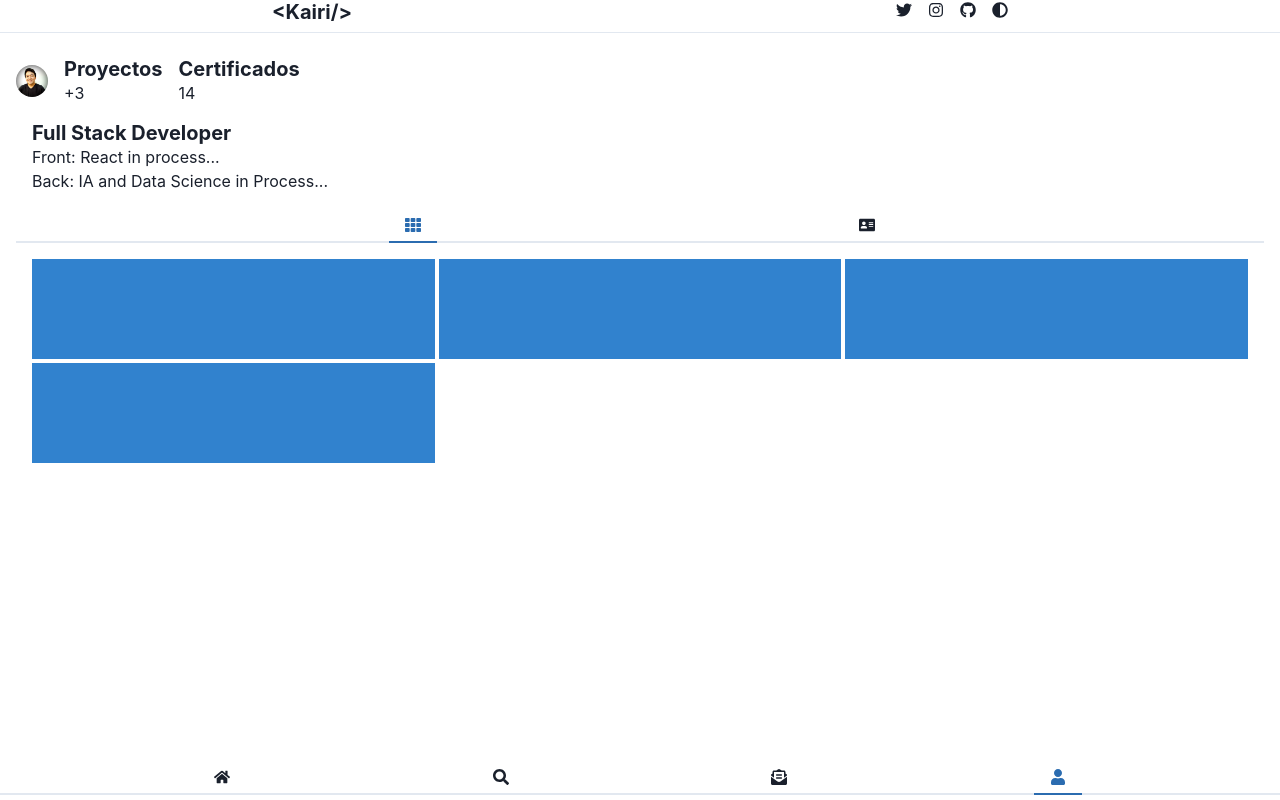
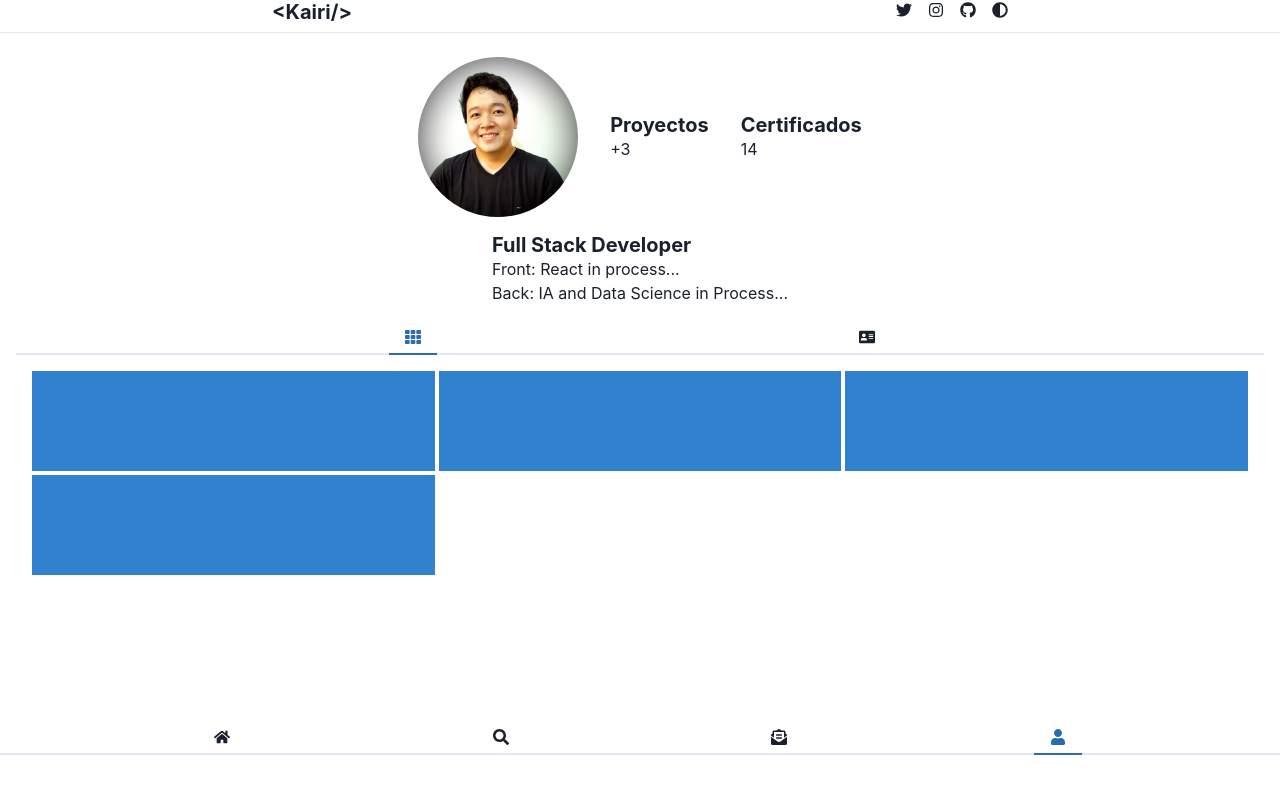
Before and after one commit to KairiyamaCristian/ProgramacionWeb, a React (Vite) app in the folder Portafolio/: page / in a window 1280 px wide. Built offline with nearby package versions, Linux system fonts and the light colour scheme.

Commit message:
probando

```diff
--- a/Portafolio/src/components/Navigator.jsx
+++ b/Portafolio/src/components/Navigator.jsx
@@ -17,11 +17,11 @@ function Navigator() {
     divider={<StackDivider borderColor='gray.200' />}
     align='stretch'
     margin='0'>
-    <Box h='100%' >
+    <Box >
     <Header/>
     </Box>
     <Tabs defaultIndex={3}>
-    <Box h='90vh'>
+    <Box h='85vh'>
     <TabPanels>
         <TabPanel>
           <Cards/>
--- a/Portafolio/src/components/Perfil.jsx
+++ b/Portafolio/src/components/Perfil.jsx
@@ -5,10 +5,10 @@ import foto from '../assets/Perfil.jpeg'
 function Perfil() {
   return (
     <>
-      <Flex flex='1' gap='4' alignItems='center' >
+      <Flex flex='1' gap='8' alignItems='center' justifyContent='center' >
         <Image
             borderRadius='full'
-            boxSize='2rem'
+            boxSize='10rem'
             src={foto}
             alt='Dan Abramov'
         />
@@ -21,12 +21,15 @@ function Perfil() {
             <Text>14</Text>
             </Box>
       </Flex>
+      <Flex flex='2' alignItems='center' justifyContent='center'>
+
       <Text padding='4'>
         <Heading size='md'>Full Stack Developer</Heading>
         <Text>Front: React in process...</Text>
         <Text>Back: IA and Data Science in Process...</Text>
 
       </Text>
+      </Flex>
     </>
   )
 }
```
